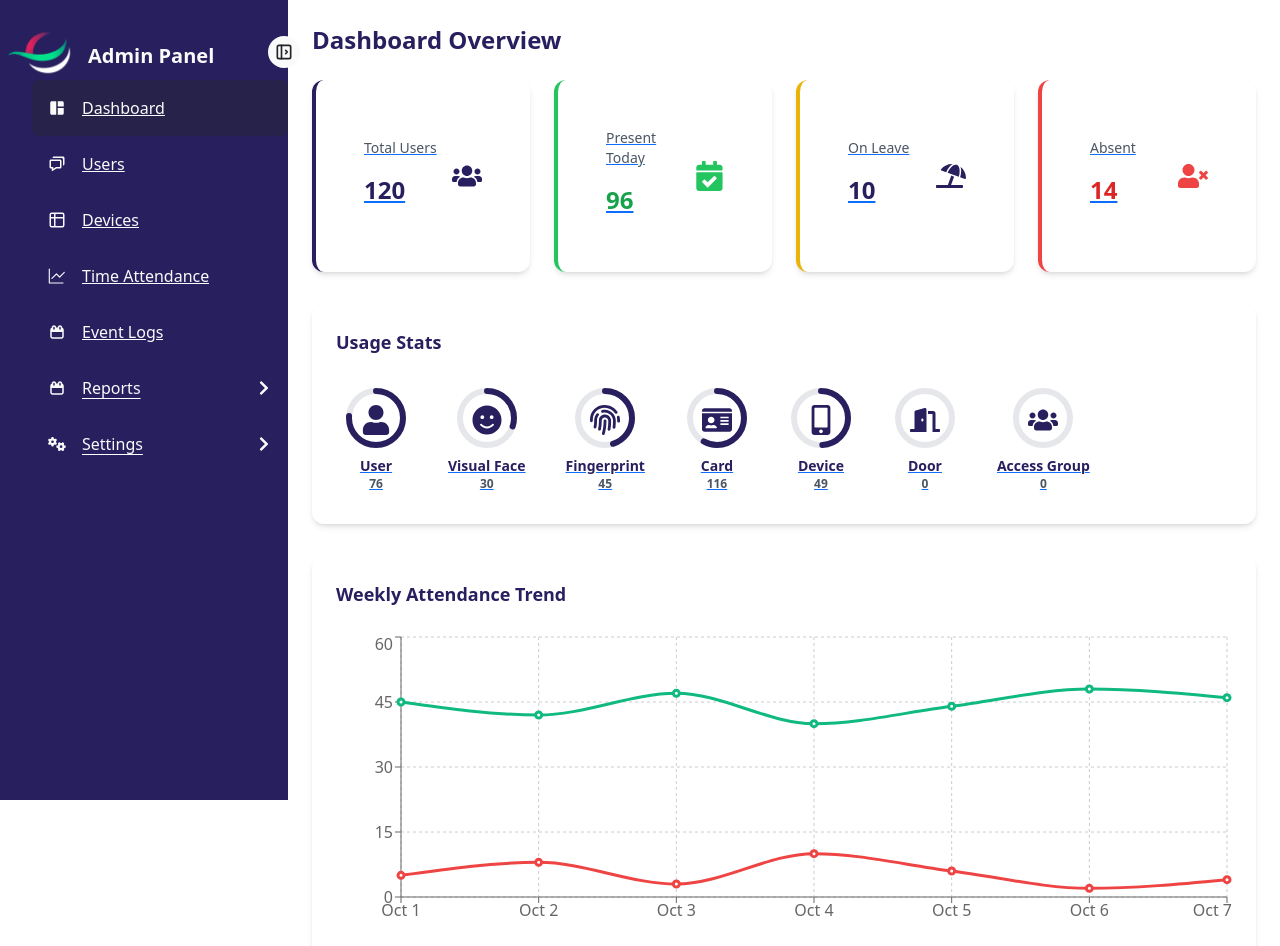
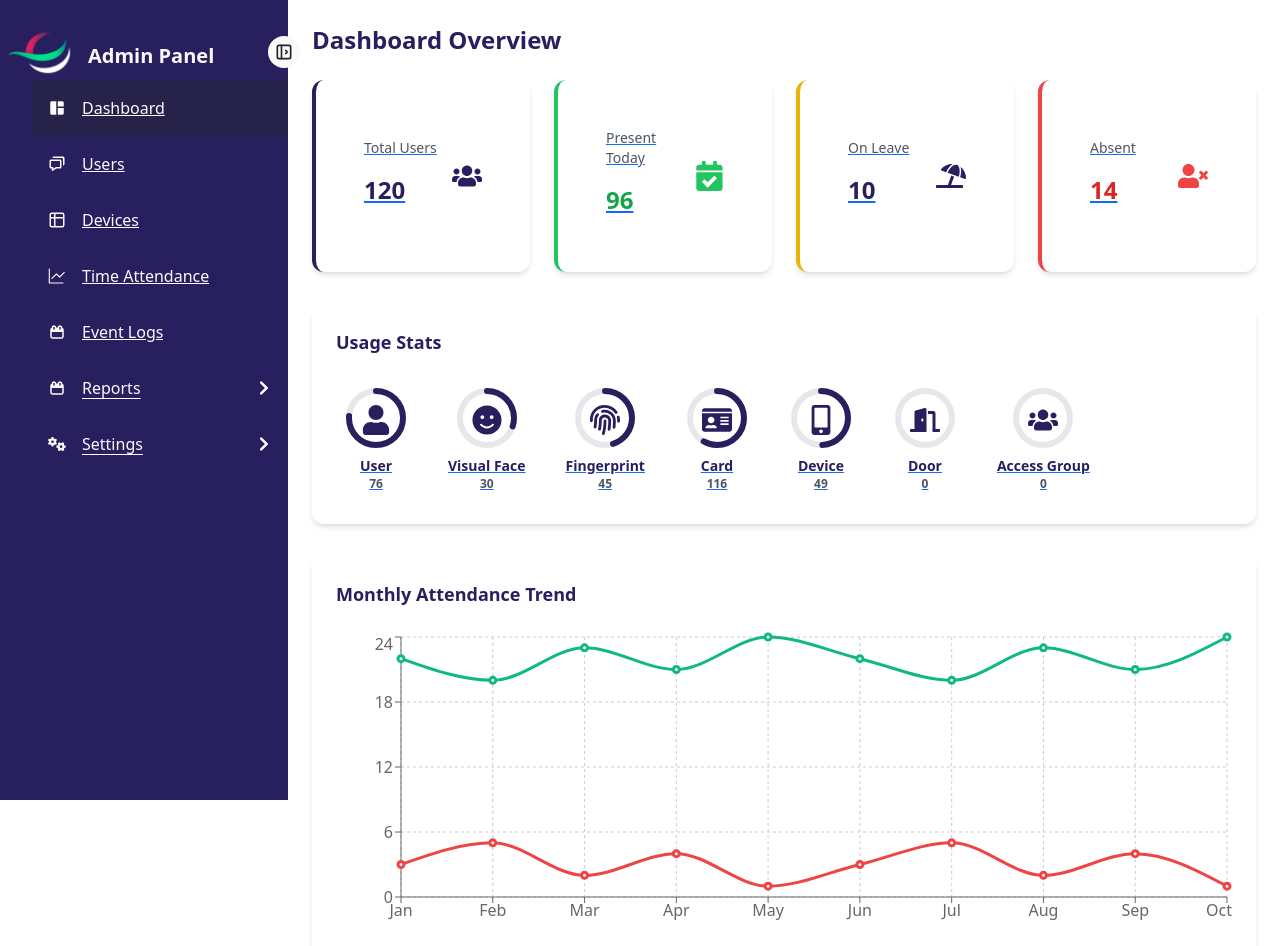
Before and after one commit to Areehaafareed/AttendanceSystem, a React (Create React App) app: page /dashboard in a window 1280 px wide. Shown: the top 946 px of the page. Built offline with nearby package versions, Linux system fonts and the light colour scheme.

Commit message:
Update dashboard

```diff
--- a/src/pages/Dashboard.js
+++ b/src/pages/Dashboard.js
@@ -341,15 +341,19 @@ import {
 } from "recharts";
 import { Link } from "react-router-dom";
 
-const attendanceData = [
-  { date: "Oct 1", present: 45, absent: 5 },
-  { date: "Oct 2", present: 42, absent: 8 },
-  { date: "Oct 3", present: 47, absent: 3 },
-  { date: "Oct 4", present: 40, absent: 10 },
-  { date: "Oct 5", present: 44, absent: 6 },
-  { date: "Oct 6", present: 48, absent: 2 },
-  { date: "Oct 7", present: 46, absent: 4 },
+const monthlyAttendanceData = [
+  { month: "Jan", present: 22, absent: 3 },
+  { month: "Feb", present: 20, absent: 5 },
+  { month: "Mar", present: 23, absent: 2 },
+  { month: "Apr", present: 21, absent: 4 },
+  { month: "May", present: 24, absent: 1 },
+  { month: "Jun", present: 22, absent: 3 },
+  { month: "Jul", present: 20, absent: 5 },
+  { month: "Aug", present: 23, absent: 2 },
+  { month: "Sep", present: 21, absent: 4 },
+  { month: "Oct", present: 24, absent: 1 },
 ];
+
 
 // Dummy summary stats
 const totalUsers = 120;
@@ -497,14 +501,15 @@ const Dashboard = () => {
       </div>
 
       {/* Attendance Chart */}
+
       <div className="bg-white rounded-xl shadow-md p-6 mb-8">
         <h3 className="text-lg font-semibold mb-4 text-[#281f5f]">
-          Weekly Attendance Trend
+          Monthly Attendance Trend
         </h3>
         <ResponsiveContainer width="100%" height={300}>
-          <LineChart data={attendanceData}>
+          <LineChart data={monthlyAttendanceData}>
             <CartesianGrid strokeDasharray="3 3" />
-            <XAxis dataKey="date" />
+            <XAxis dataKey="month" />
             <YAxis />
             <Tooltip />
             <Line
@@ -524,6 +529,8 @@ const Dashboard = () => {
           </LineChart>
         </ResponsiveContainer>
       </div>
+
+
 
       {/* Recent Activity Table */}
       <div className="bg-white rounded-xl shadow-md p-6">
@@ -554,13 +561,12 @@ const Dashboard = () => {
                 <td className="px-4 py-2">{activity.user}</td>
                 <td className="px-4 py-2">{activity.dept}</td>
                 <td
-                  className={`px-4 py-2 font-medium ${
-                    activity.status === "Present"
-                      ? "text-green-600"
-                      : activity.status === "Leave"
+                  className={`px-4 py-2 font-medium ${activity.status === "Present"
+                    ? "text-green-600"
+                    : activity.status === "Leave"
                       ? "text-yellow-600"
                       : "text-red-600"
-                  }`}
+                    }`}
                 >
                   {activity.status}
                 </td>
```
